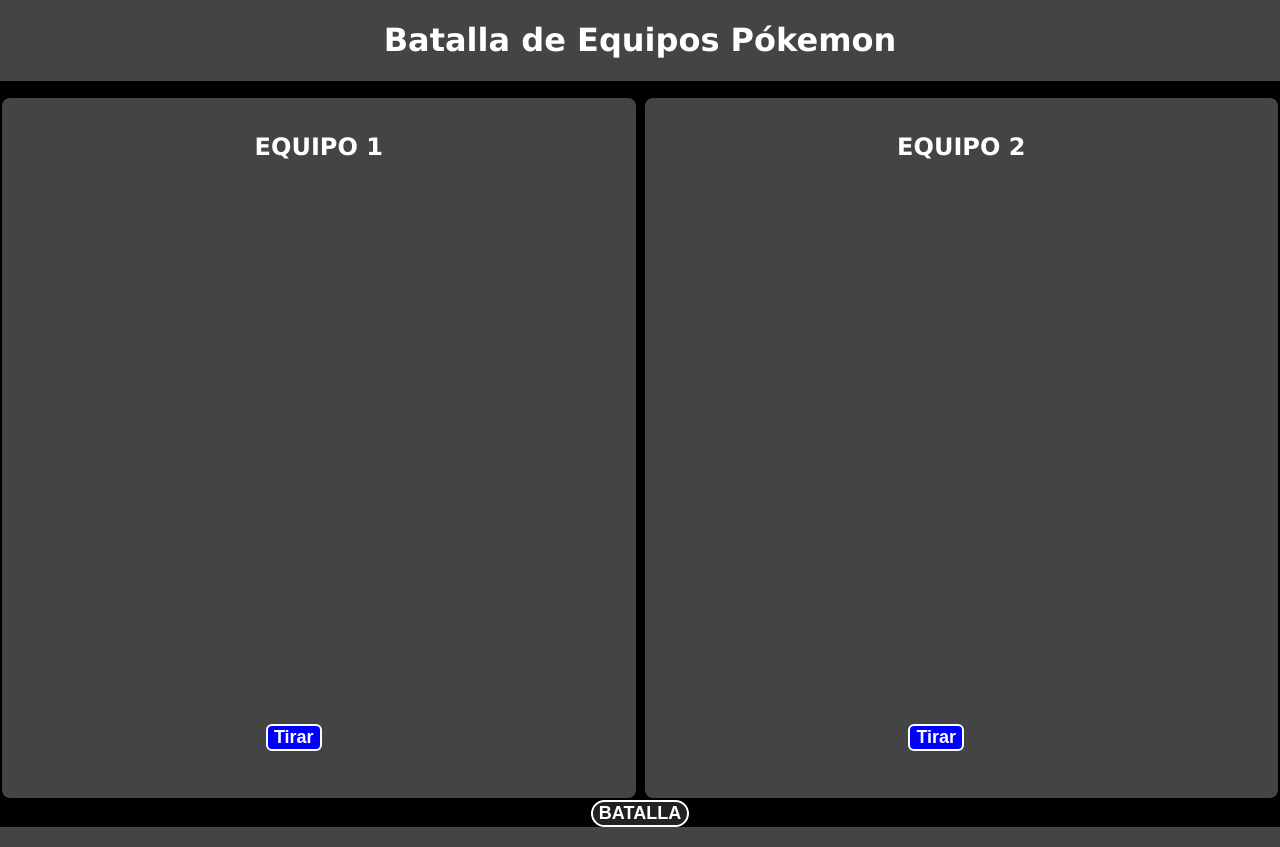
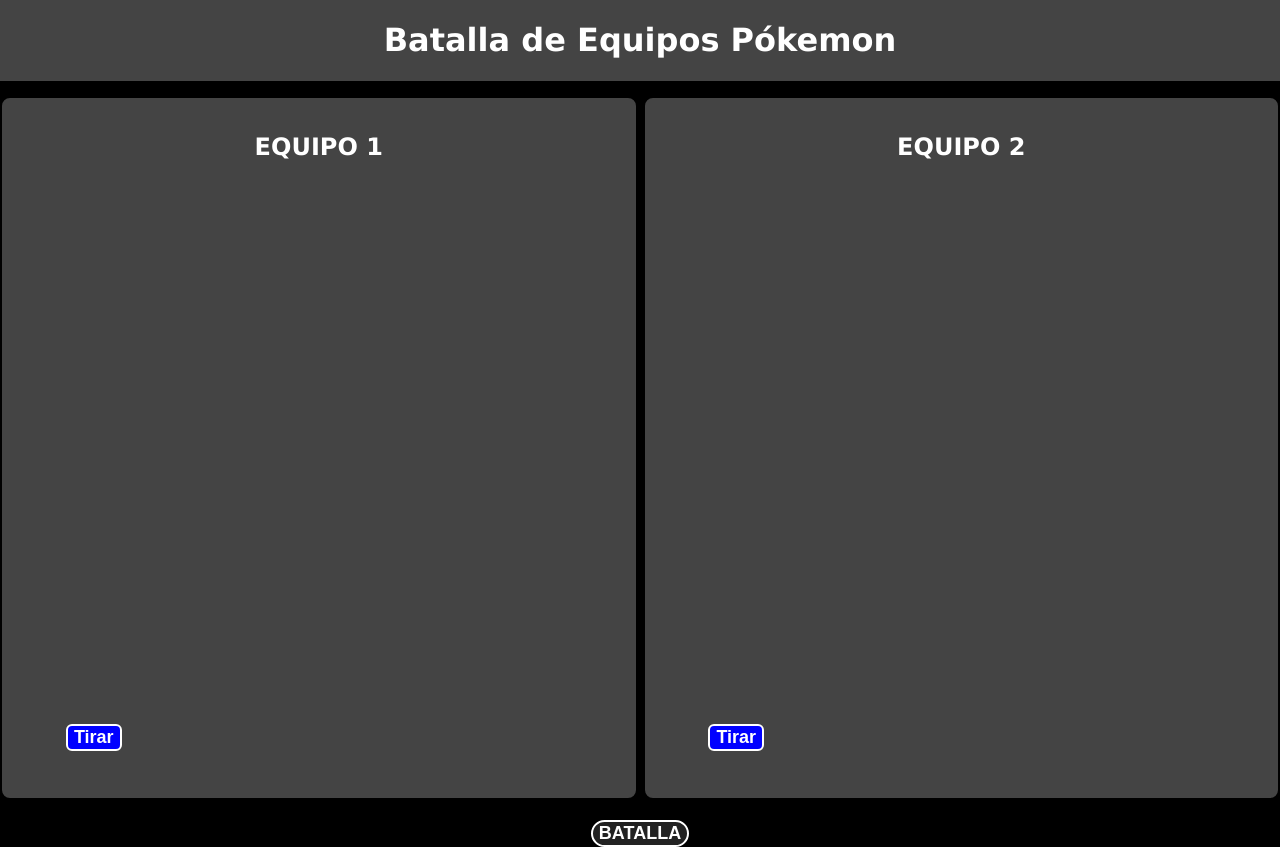
Before and after one commit to vfigunn/figunValentin, a PHP site: page / in a window 1280 px wide. Run offline with PHP 8.4, Linux system fonts and the light colour scheme.

Commit message:
TP N1 PokeApi

```diff
--- a/TPN1_POKEAPI/index.html
+++ b/TPN1_POKEAPI/index.html
@@ -3,7 +3,7 @@
 <head>
     <meta charset="UTF-8">
     <meta name="viewport" content="width=device-width, initial-scale=1.0">
-    <link rel="stylesheet" href="/TPN1_POKEAPI/styles/style.css">
+    <link rel="stylesheet" href="/styles/style.css">
     <title>Batalla 3x3 de Pokemones</title>
 </head>
 <body>
@@ -69,6 +69,6 @@
     <div class="botones">
         <button id="batalla">BATALLA</button>
     </div>
-    <script src="/TPN1_POKEAPI/functions/fn_1.js"></script>
+    <script src="/functions/fn_1.js"></script>
 </body>
 </html>
--- a/TPN1_POKEAPI/styles/style.css
+++ b/TPN1_POKEAPI/styles/style.css
@@ -5,7 +5,6 @@ body{
     background: #000;
     display: flex;
     flex-direction: column;
-    justify-content: space-evenly;
     color: white;
     font-family:'Lucida Sans', 'Lucida Sans Regular', 'Lucida Grande', 'Lucida Sans Unicode', Geneva, Verdana, sans-serif;
 }
@@ -37,8 +36,7 @@ section{
     flex-direction: column;
     justify-content: space-around;
     width: 50%;
-    height: 700px;
-    min-height: fit-content;
+    min-height: 700px;
     background-color: #444;
     border: 2px solid black;
     border-radius: 10px;
@@ -87,6 +85,7 @@ p{
     width: 100%;
     height: auto;
     display: flex;
+    margin-top: 20px;
     justify-content:center;
     align-items: center;
 }
@@ -94,13 +93,14 @@ p{
 .dados{
     display: flex;
     gap: 25px;
+    width: 100%;
     justify-content: center;
     text-align: center;
 }
 
 .tiradas,.resultados,.resultados_dados{
     display: flex;
-    width: auto;
+    width: 200px;
     flex-direction: column;
     justify-content: space-between;
 }
```
